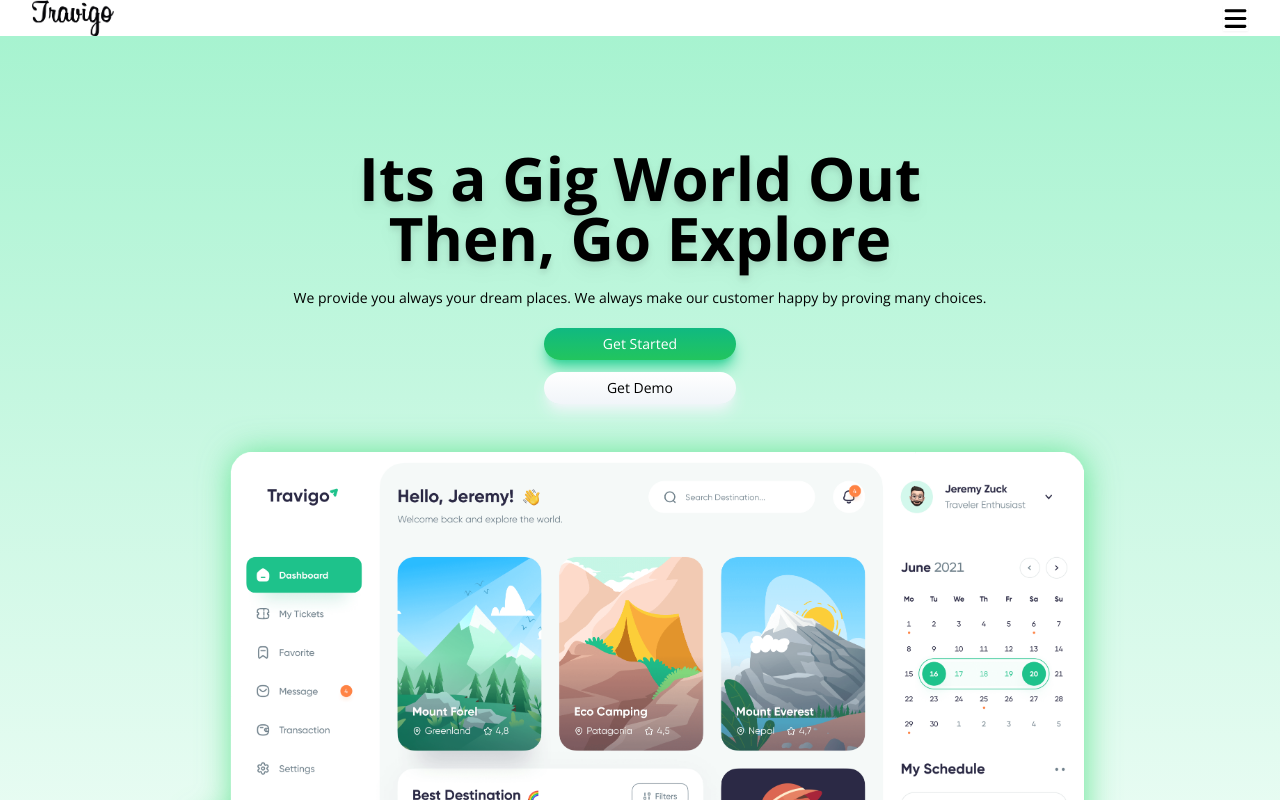
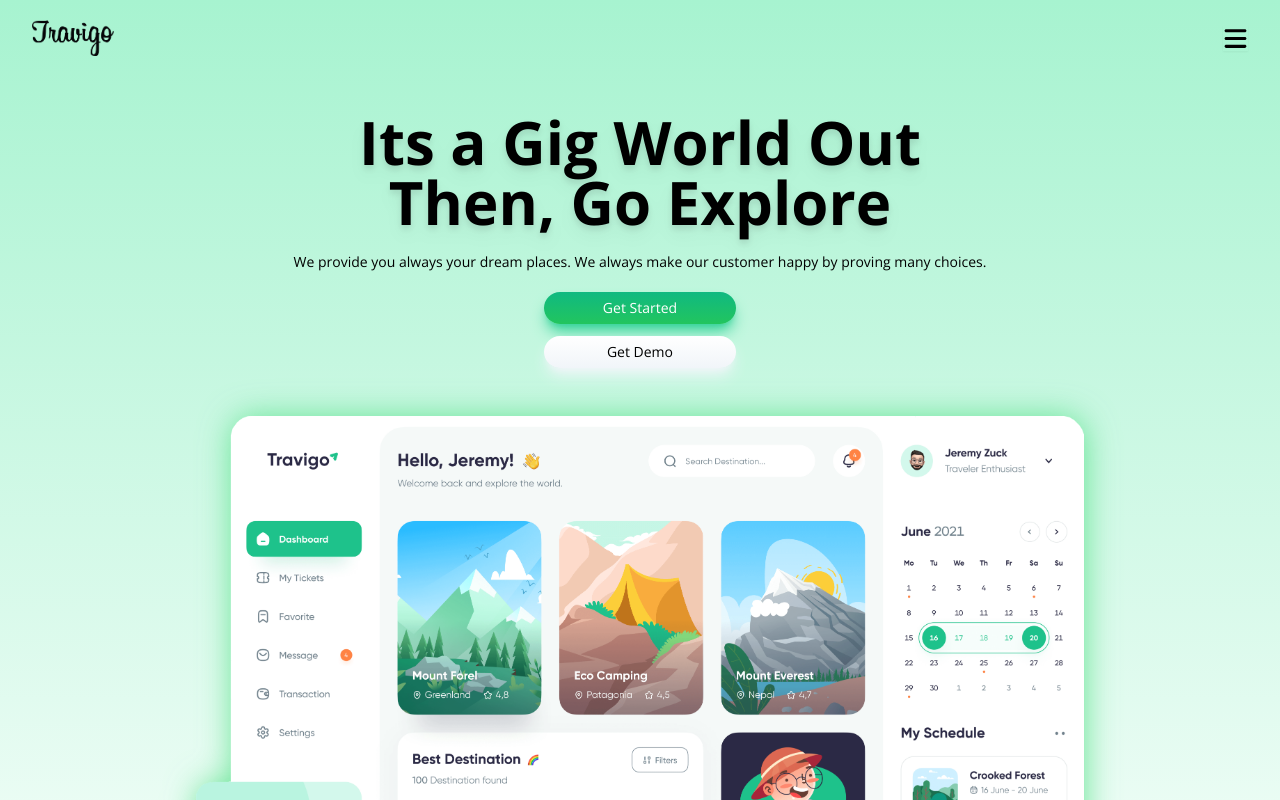
Before and after one commit to HossainRafi/Travigo, a React (Vite) app: page / in a window 1280 px wide. Shown: the top 800 px of the page. Built offline with nearby package versions, Linux system fonts and the light colour scheme.

Commit message:
navbar effect done

```diff
--- a/src/components/Navbar.jsx
+++ b/src/components/Navbar.jsx
@@ -1,11 +1,36 @@
-import React from "react";
+import React, { useEffect, useState } from "react";
 import { NavLink } from "react-router-dom";
 import logo from "../images/logo.png";
 import menu from "../images/menu.svg";
+
 const Navbar = ({ navlinks }) => {
+  const [popupState, setPopupState] = useState(false);
+  const [navState, setNavState] = useState(false);
+  const onTriggerPopup = () => setPopupState(!popupState);
+
+  const onNavScroll = () => {
+    if (window.scrollY > 180) {
+      setNavState(true);
+    } else {
+      setNavState(false);
+    }
+  };
+
+  useEffect(() => {
+    window.addEventListener("scroll", onNavScroll);
+
+    return () => {
+      window.removeEventListener("scroll", onNavScroll);
+    };
+  }, []);
+
   return (
     <>
-      <header>
+      <header
+        className={`
+        nav-default ${navState && "nav-sticky"}
+      `}
+      >
         <nav className="flex items-center justify-between travigo-container">
           <NavLink to={`/`} className="flex items-center">
             <img src={logo} alt="logo/img" className="w-22 h-9 object-fill" />
@@ -31,6 +56,7 @@ const Navbar = ({ navlinks }) => {
               <button
                 type="button"
                 className="flex items-center justify-center transition-all duration-200 active:scale-90 cursor-pointer"
+                onClick={onTriggerPopup}
               >
                 <img
                   src={menu}
--- /dev/null
+++ b/src/components/PopupMenu.jsx
@@ -0,0 +1,9 @@
+import React from 'react'
+
+const PopupMenu = () => {
+  return (
+    <div>PopupMenu</div>
+  )
+}
+
+export default PopupMenu
```
